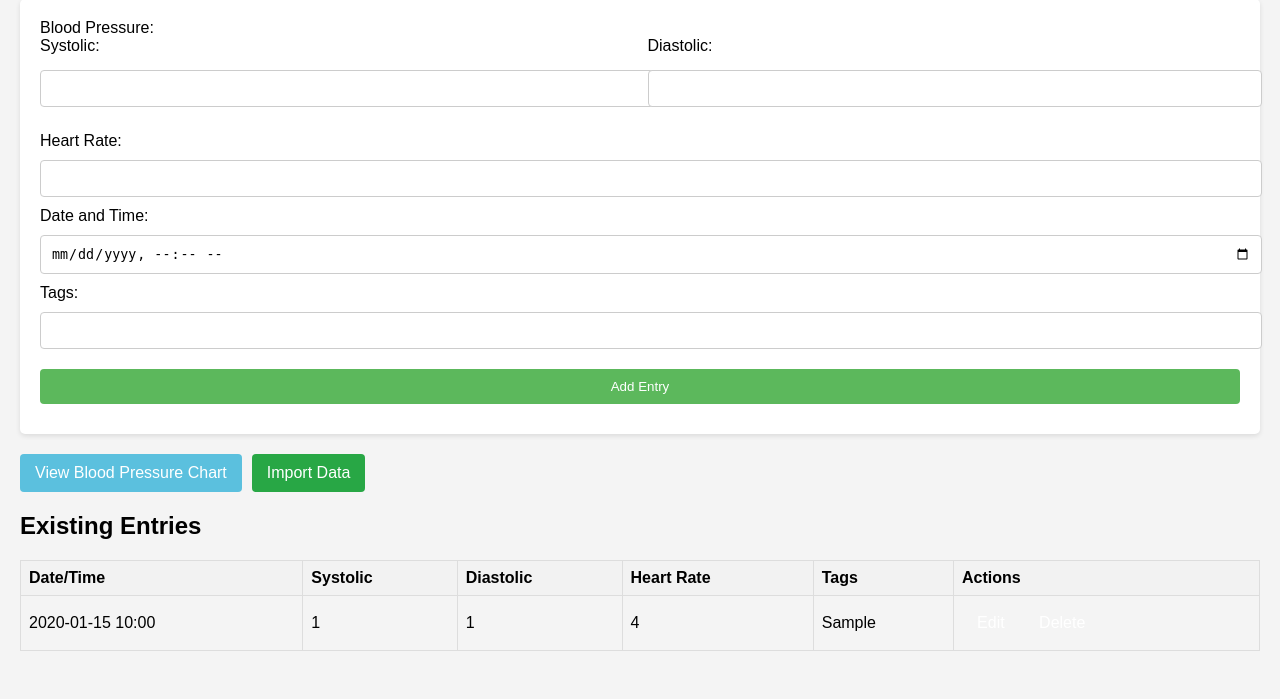
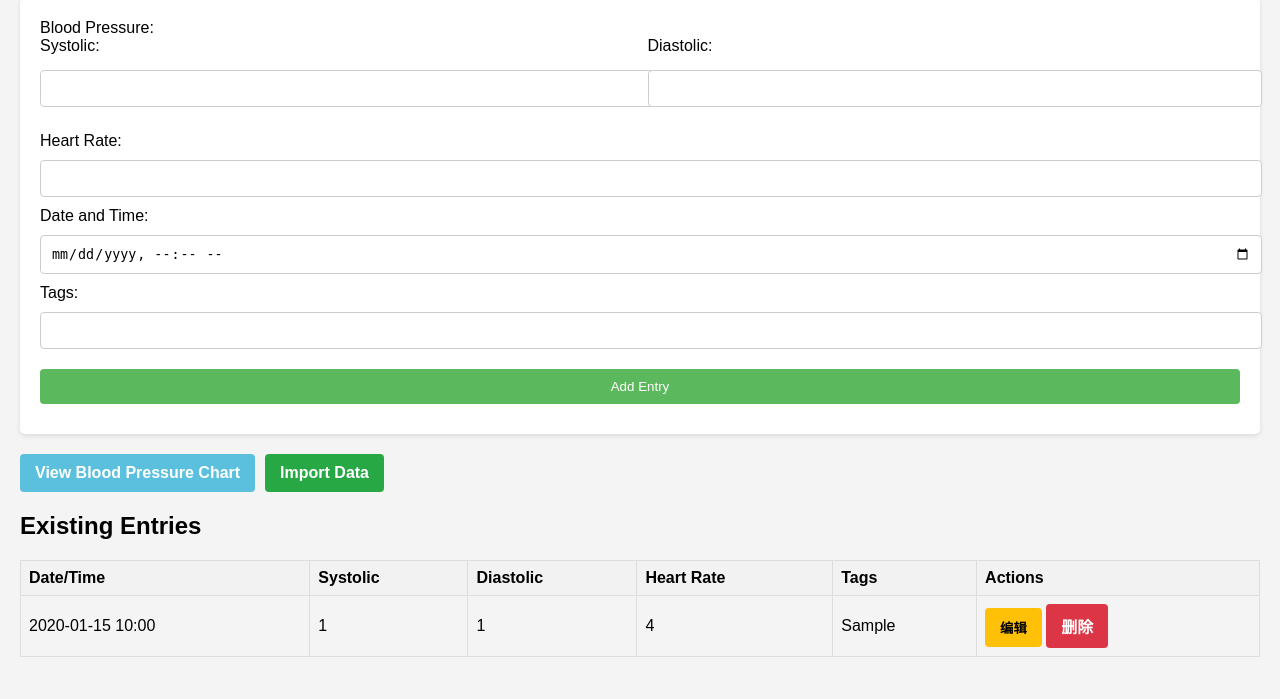
Before and after one commit to DevOps-zhuang/health-tracker-app, a Flask app: page / in a window 1280 px wide. Shown: the part 101-800 px from the top of the page. Run offline with Flask 3, Linux system fonts and the light colour scheme; tables that the repository leaves empty hold one stand-in row (values such as "Sample post").

Commit message:
feat(ui): enhance entry editing functionality with new buttons and dynamic display

```diff
--- a/app/templates/index.html
+++ b/app/templates/index.html
@@ -17,12 +17,33 @@
             color: white;
             text-decoration: none;
             border-radius: 4px;
+            cursor: pointer;
+            border: none;
+            font-weight: bold;
+            transition: all 0.3s ease;
+        }
+        .btn:hover {
+            opacity: 0.8;
+            transform: scale(1.05);
         }
         .btn-info {
             background-color: #5bc0de;
         }
         .btn-import {
             background-color: #28a745;
+        }
+        .btn-edit {
+            background-color: #ffc107;
+            color: #000;
+        }
+        .btn-save {
+            background-color: #28a745;
+        }
+        .btn-cancel {
+            background-color: #6c757d;
+        }
+        .btn-delete {
+            background-color: #dc3545;
         }
     </style>
 </head>
@@ -85,15 +106,33 @@
         </thead>
         <tbody>
             {% for entry in entries %}
-                <tr>
-                    <td>{{ entry.timestamp.strftime('%Y-%m-%d %H:%M') }}</td>
-                    <td>{{ entry.systolic }}</td>
-                    <td>{{ entry.diastolic }}</td>
-                    <td>{{ entry.heart_rate }}</td>
-                    <td>{{ entry.tags }}</td>
+                <tr data-entry-id="{{ entry.id }}">
+                    <td class="display-mode">{{ entry.timestamp.strftime('%Y-%m-%d %H:%M') }}</td>
+                    <td class="display-mode">{{ entry.systolic }}</td>
+                    <td class="display-mode">{{ entry.diastolic }}</td>
+                    <td class="display-mode">{{ entry.heart_rate }}</td>
+                    <td class="display-mode">{{ entry.tags }}</td>
+                    <!-- 编辑模式的输入框，默认隐藏 -->
+                    <td class="edit-mode" style="display: none;">
+                        <input type="datetime-local" value="{{ entry.timestamp.strftime('%Y-%m-%dT%H:%M') }}" class="editable-field" data-field="timestamp">
+                    </td>
+                    <td class="edit-mode" style="display: none;">
+                        <input type="number" value="{{ entry.systolic }}" min="100" max="200" class="editable-field" data-field="systolic">
+                    </td>
+                    <td class="edit-mode" style="display: none;">
+                        <input type="number" value="{{ entry.diastolic }}" min="60" max="160" class="editable-field" data-field="diastolic">
+                    </td>
+                    <td class="edit-mode" style="display: none;">
+                        <input type="number" value="{{ entry.heart_rate }}" min="50" max="200" class="editable-field" data-field="heart_rate">
+                    </td>
+                    <td class="edit-mode" style="display: none;">
+                        <input type="text" value="{{ entry.tags }}" class="editable-field" data-field="tags">
+                    </td>
                     <td>
-                        <a href="/edit/{{ entry.id }}" class="btn btn-primary">Edit</a>
-                        <a href="/delete/{{ entry.id }}" class="btn btn-danger">Delete</a>
+                        <button onclick="toggleEdit({{ entry.id }})" class="btn btn-edit">编辑</button>
+                        <button onclick="saveChanges({{ entry.id }})" class="btn btn-save" style="display: none;">保存</button>
+                        <button onclick="cancelEdit({{ entry.id }})" class="btn btn-cancel" style="display: none;">取消</button>
+                        <a href="/delete/{{ entry.id }}" class="btn btn-delete" onclick="return confirm('确定要删除这条记录吗？')">删除</a>
                     </td>
                 </tr>
             {% endfor %}
@@ -101,5 +140,62 @@
     </table>
 
     <script src="script.js"></script>
+    <script>
+    // Generated by Copilot
+    function toggleEdit(entryId) {
+        const row = document.querySelector(`tr[data-entry-id="${entryId}"]`);
+        const displayFields = row.querySelectorAll('.display-mode');
+        const editFields = row.querySelectorAll('.edit-mode');
+        const editBtn = row.querySelector('.btn-edit');
+        const saveBtn = row.querySelector('.btn-save');
+        const cancelBtn = row.querySelector('.btn-cancel');
+
+        displayFields.forEach(field => field.style.display = 'none');
+        editFields.forEach(field => field.style.display = 'table-cell');
+        editBtn.style.display = 'none';
+        saveBtn.style.display = 'inline-block';
+        cancelBtn.style.display = 'inline-block';
+    }
+
+    function cancelEdit(entryId) {
+        const row = document.querySelector(`tr[data-entry-id="${entryId}"]`);
+        const displayFields = row.querySelectorAll('.display-mode');
+        const editFields = row.querySelectorAll('.edit-mode');
+        const editBtn = row.querySelector('.btn-edit');
+        const saveBtn = row.querySelector('.btn-save');
+        const cancelBtn = row.querySelector('.btn-cancel');
+
+        displayFields.forEach(field => field.style.display = 'table-cell');
+        editFields.forEach(field => field.style.display = 'none');
+        editBtn.style.display = 'inline-block';
+        saveBtn.style.display = 'none';
+        cancelBtn.style.display = 'none';
+    }
+
+    // Generated by Copilot
+    function saveChanges(entryId) {
+        const row = document.querySelector(`tr[data-entry-id="${entryId}"]`);
+        const data = {};
+        row.querySelectorAll('.editable-field').forEach(input => {
+            data[input.dataset.field] = input.value;
+        });
+
+        fetch(`/update/${entryId}`, {
+            method: 'POST',
+            headers: {
+                'Content-Type': 'application/json',
+            },
+            body: JSON.stringify(data)
+        })
+        .then(response => response.json())
+        .then(result => {
+            if (result.success) {
+                alert('保存成功！');
+            } else {
+                alert('保存失败，请重试！');
+            }
+        });
+    }
+    </script>
 </body>
 </html>
```
